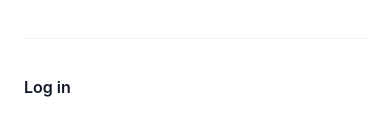
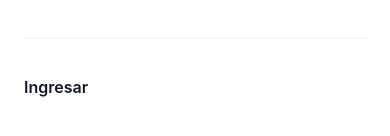
Before and after one commit to fabianleiva/bb_front, a React (Vite) app: page /auth in a window 390 px wide. Both pictures are taken after a click on the button "Open main menu". Shown: the part 214-350 px from the top of the page. Built offline with nearby package versions, Linux system fonts and the light colour scheme; a web font is replaced by a local one.

Commit message:
mobile menu correction

```diff
--- a/src/components/Navbar.jsx
+++ b/src/components/Navbar.jsx
@@ -122,6 +122,7 @@ const Navbar = () => {
                     <Link
                       key={item.name}
                       to={item.href}
+                      onClick={() => setMobileMenuOpen(false)}
                       className="-mx-3 block rounded-lg px-3 py-2 text-base font-semibold leading-7 text-gray-900 hover:bg-gray-50"
                     >
                       {item.name}
@@ -133,7 +134,7 @@ const Navbar = () => {
                     to="/auth/login"
                     className="-mx-3 block rounded-lg px-3 py-2.5 text-base font-semibold leading-7 text-gray-900 hover:bg-gray-50"
                   >
-                    Log in
+                    Ingresar
                   </Link>
                 </div>
               </div>
```
